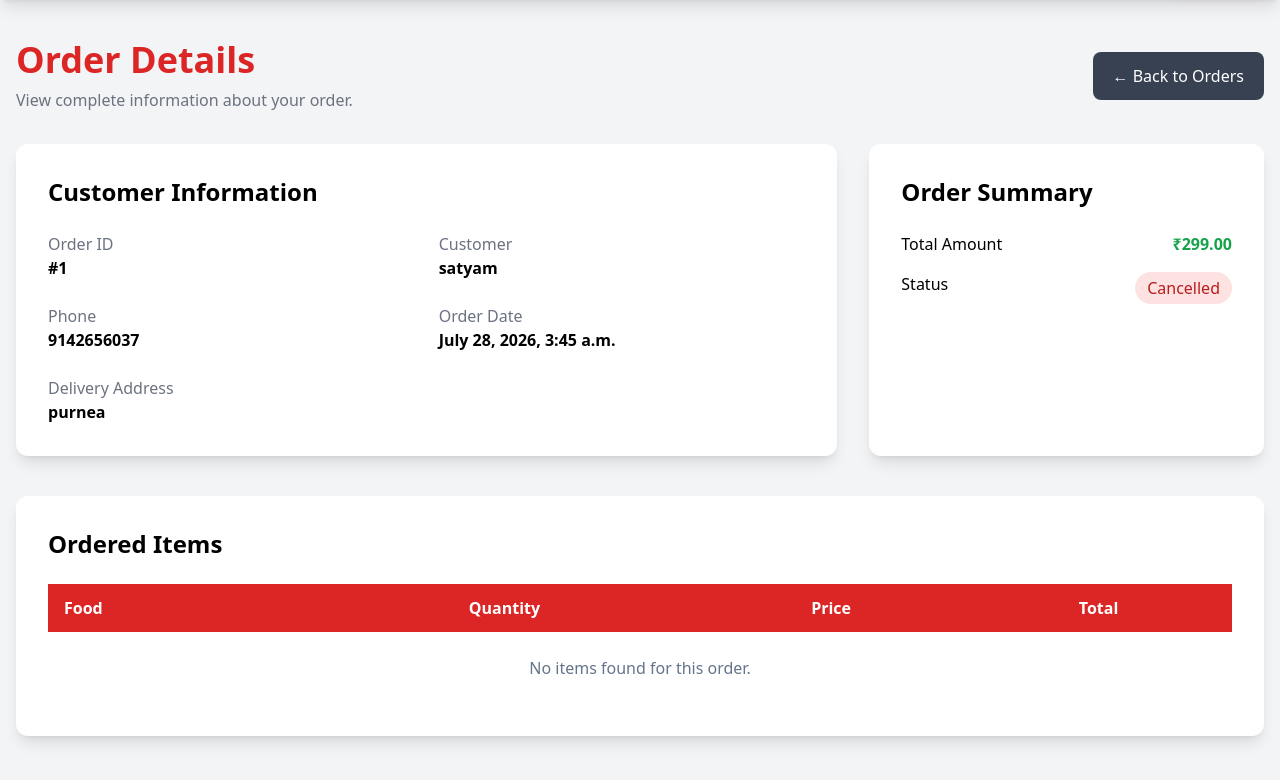
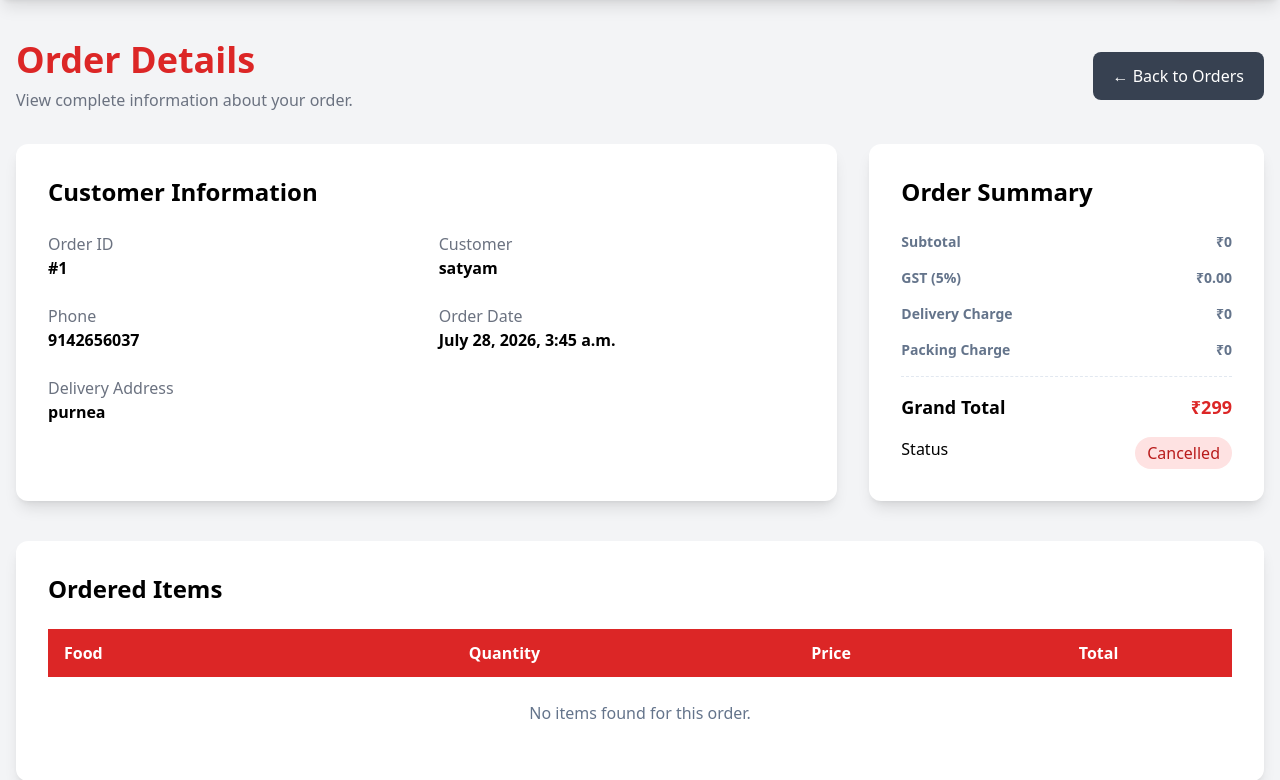
Before and after one commit to prabhakarsingh2007/Laziz-pizza, a Django app: template orders/templates/orders/order_detail.html in a window 1280 px wide. Shown: the part 68-848 px from the top of the page. Run offline with Django 5.2, Linux system fonts and the light colour scheme; the template is opened without the code that fills it: values that come from a table or form of the project are taken from there, others are empty; data comes from the database, SQL or seed files in the repository; both versions use the stored data as it was after the commit; some libraries are stand-ins or nearby versions.

Commit message:
feat: implement checkout page with coupon validation, order summary, and delivery address selection

```diff
--- a/orders/models.py
+++ b/orders/models.py
@@ -17,6 +17,9 @@ class Order(models.Model):
     total_price = models.DecimalField(max_digits=10, decimal_places=2)
     original_total = models.DecimalField(max_digits=10, decimal_places=2, default=0)
     discount = models.DecimalField(max_digits=10, decimal_places=2, default=0)
+    gst = models.DecimalField(max_digits=10, decimal_places=2, default=0)
+    delivery_charge = models.DecimalField(max_digits=10, decimal_places=2, default=0)
+    packing_charge = models.DecimalField(max_digits=10, decimal_places=2, default=0)
     coupon = models.ForeignKey('coupons.Coupon', null=True, blank=True, on_delete=models.SET_NULL, related_name='orders')
     coupon_code = models.CharField(max_length=50, blank=True, null=True)
     address = models.TextField()
--- a/orders/templates/orders/order_detail.html
+++ b/orders/templates/orders/order_detail.html
@@ -78,20 +78,33 @@ Order Details
 
             <div class="space-y-4">
 
-                {% if order.coupon_code %}
                 <div class="flex justify-between text-slate-500 text-sm font-semibold">
-                    <span>Original Total</span>
+                    <span>Subtotal</span>
                     <span>₹{{ order.original_total|floatformat:0 }}</span>
                 </div>
+                <div class="flex justify-between text-slate-500 text-sm font-semibold">
+                    <span>GST (5%)</span>
+                    <span>₹{{ order.gst }}</span>
+                </div>
+                <div class="flex justify-between text-slate-500 text-sm font-semibold">
+                    <span>Delivery Charge</span>
+                    <span>₹{{ order.delivery_charge|floatformat:0 }}</span>
+                </div>
+                <div class="flex justify-between text-slate-500 text-sm font-semibold">
+                    <span>Packing Charge</span>
+                    <span>₹{{ order.packing_charge|floatformat:0 }}</span>
+                </div>
+                {% if order.discount > 0 %}
                 <div class="flex justify-between text-green-600 text-sm font-bold">
-                    <span>Coupon ({{ order.coupon_code }})</span>
+                    <span>Discount {% if order.coupon_code %}({{ order.coupon_code }}){% endif %}</span>
                     <span>-₹{{ order.discount|floatformat:0 }}</span>
                 </div>
                 {% endif %}
-                <div class="flex justify-between">
-                    <span>{% if order.coupon_code %}Final{% endif %} Total Amount</span>
-                    <span class="font-bold text-green-600">
-                        ₹{{ order.total_price }}
+                <hr class="border-dashed border-slate-200 my-2">
+                <div class="flex justify-between font-black text-lg">
+                    <span>Grand Total</span>
+                    <span class="font-extrabold text-red-600">
+                        ₹{{ order.total_price|floatformat:0 }}
                     </span>
                 </div>
 
```
Also changed, not shown: cart/templates/cart/checkout.html (+15 -3 lines), cart/views.py (+40 -19 lines), dashboard/templates/dashboard/order_detail.html (+8 -6 lines), db.sqlite3, orders/migrations/0005_order_delivery_charge_order_gst_order_packing_charge.py (added).
